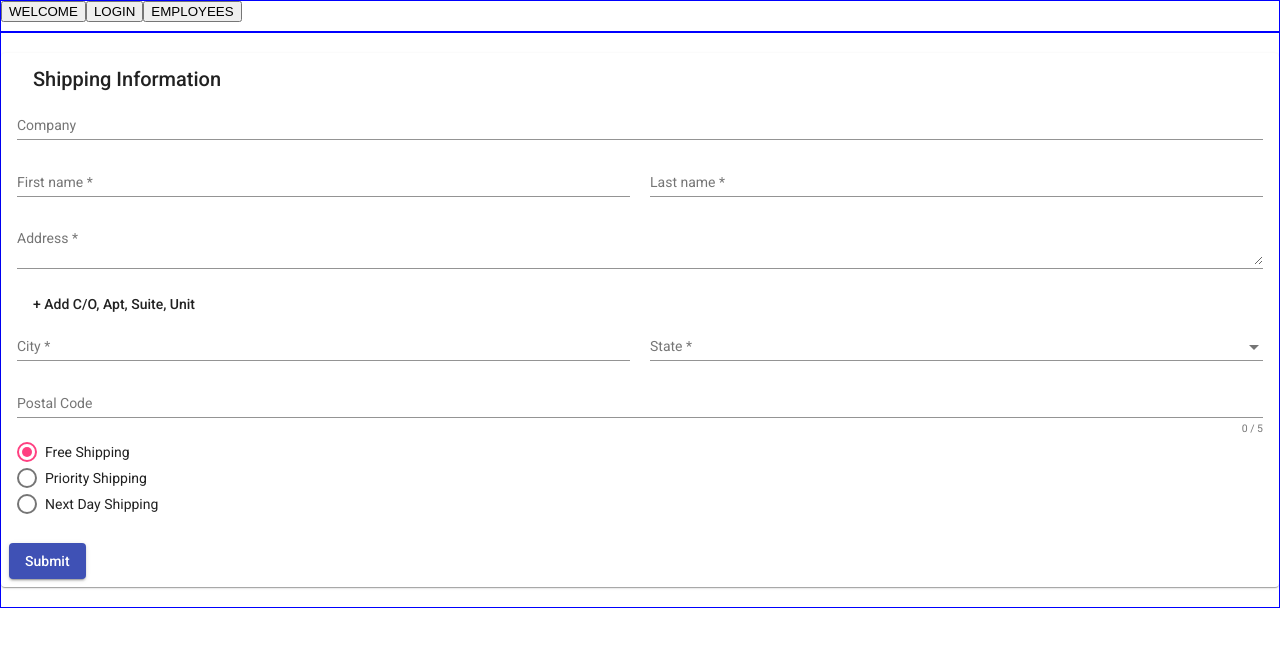
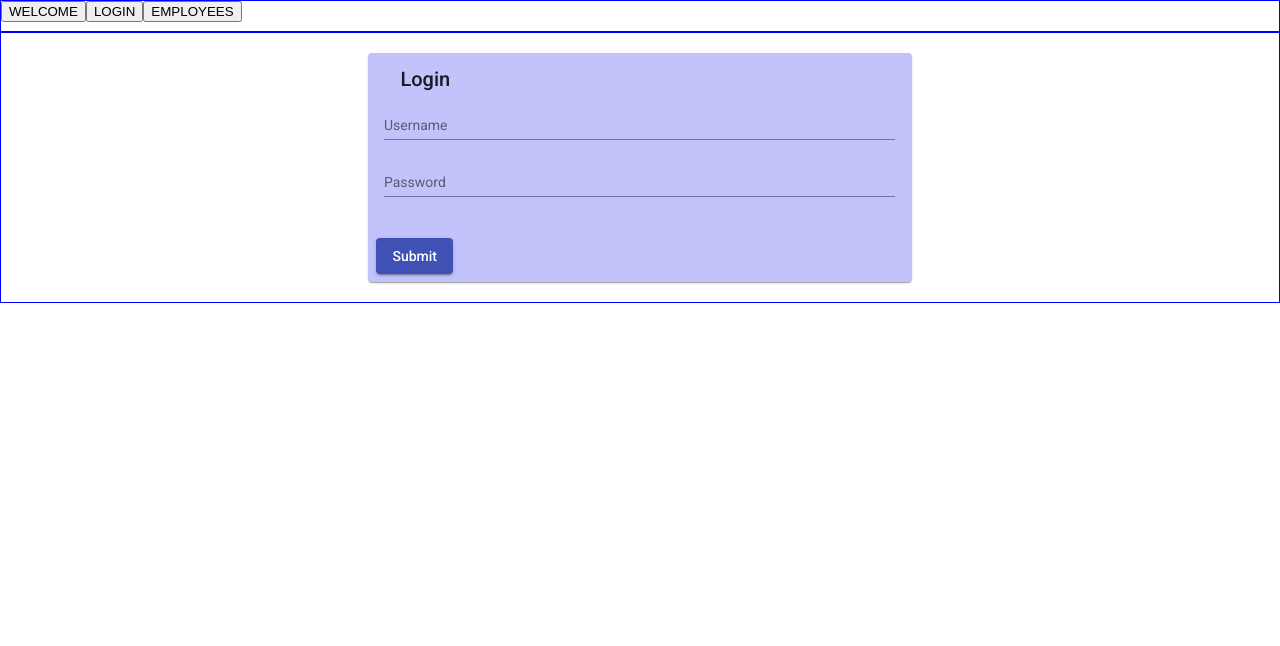
Before and after one commit to Saba-d-coder/Birthday_JobAnniversary_Wisher-FrontEnd, an Angular app: page /login in a window 1280 px wide. Shown: the top 646 px of the page. Built offline with nearby package versions, Linux system fonts and the light colour scheme.

Commit message:
Basic login to sent authenticate request

```diff
--- a/proxy.config.json
+++ b/proxy.config.json
@@ -3,5 +3,10 @@
     "target": "http://localhost:8080",
     "secure": false,
     "logLevel": "debug"
+  },
+  "/api/*": {
+    "target": "http://localhost:8080/",
+    "secure": false,
+    "logLevel": "debug"
   }
 }
--- /dev/null
+++ b/src/app/authenticate.service.ts
@@ -0,0 +1,19 @@
+import { HttpClient } from '@angular/common/http';
+import { Injectable } from '@angular/core';
+import { Observable } from 'rxjs';
+
+@Injectable({
+  providedIn: 'root',
+})
+export class AuthenticateService {
+  constructor(private httpClient: HttpClient) {}
+
+  authenticateSignIn(username: String, password: String): Observable<any> {
+    let jsonBody = {
+      username: username,
+      password: password,
+    };
+
+    return this.httpClient.post('api/authenticate', jsonBody);
+  }
+}
--- a/src/app/test-module/test-login/test-login.component.css
+++ b/src/app/test-module/test-login/test-login.component.css
@@ -2,8 +2,10 @@
   width: 100%;
 }
 
-.shipping-card {
+.login-card {
   min-width: 120px;
+  max-width: 40%;
+  background-color: rgb(195, 195, 252);
   margin: 20px auto;
 }
 
--- a/src/app/test-module/test-login/test-login.component.html
+++ b/src/app/test-module/test-login/test-login.component.html
@@ -1,100 +1,33 @@
-<form [formGroup]="addressForm" novalidate (ngSubmit)="onSubmit()">
-  <mat-card class="shipping-card">
+<form [formGroup]="loginForm" novalidate (ngSubmit)="onSubmit()">
+  <mat-card class="login-card">
     <mat-card-header>
-      <mat-card-title>Shipping Information</mat-card-title>
+      <mat-card-title>Login</mat-card-title>
     </mat-card-header>
     <mat-card-content>
       <div class="row">
         <div class="col">
           <mat-form-field class="full-width">
-            <input matInput placeholder="Company" formControlName="company">
+            <input matInput placeholder="Username" formControlName="username" />
           </mat-form-field>
         </div>
       </div>
+
       <div class="row">
         <div class="col">
           <mat-form-field class="full-width">
-            <input matInput placeholder="First name" formControlName="firstName">
-            <mat-error *ngIf="addressForm.controls['firstName'].hasError('required')">
-              First name is <strong>required</strong>
-            </mat-error>
-          </mat-form-field>
-        </div>
-        <div class="col">
-          <mat-form-field class="full-width">
-            <input matInput placeholder="Last name" formControlName="lastName">
-            <mat-error *ngIf="addressForm.controls['lastName'].hasError('required')">
-              Last name is <strong>required</strong>
-            </mat-error>
+            <input matInput placeholder="Password" formControlName="password" />
           </mat-form-field>
         </div>
       </div>
-      <div class="row">
-        <div class="col">
-          <mat-form-field class="full-width">
-            <textarea matInput placeholder="Address" formControlName="address"></textarea>
-            <mat-error *ngIf="addressForm.controls['address'].hasError('required')">
-              Address is <strong>required</strong>
-            </mat-error>
-          </mat-form-field>
-        </div>
-      </div>
-      <div class="row" *ngIf="!hasUnitNumber">
-        <div class="col">
-          <button mat-button type="button" (click)="hasUnitNumber = !hasUnitNumber">
-            + Add C/O, Apt, Suite, Unit
-          </button>
-        </div>
-      </div>
-      <div class="row" *ngIf="hasUnitNumber">
-        <div class="col">
-          <mat-form-field class="full-width">
-            <textarea matInput placeholder="Address 2" formControlName="address2"></textarea>
-          </mat-form-field>
-        </div>
-      </div>
-      <div class="row">
-        <div class="col">
-          <mat-form-field class="full-width">
-            <input matInput placeholder="City" formControlName="city">
-            <mat-error *ngIf="addressForm.controls['city'].hasError('required')">
-              City is <strong>required</strong>
-            </mat-error>
-          </mat-form-field>
-        </div>
-        <div class="col">
-          <mat-form-field class="full-width">
-            <mat-select placeholder="State" formControlName="state">
-              <mat-option *ngFor="let state of states" [value]="state.abbreviation">
-                {{ state.name }}
-              </mat-option>
-            </mat-select>
-            <mat-error *ngIf="addressForm.controls['state'].hasError('required')">
-              State is <strong>required</strong>
-            </mat-error>
-          </mat-form-field>
-        </div>
-      </div>
-      <div class="row">
-        <div class="col">
-          <mat-form-field class="full-width">
-            <input matInput #postalCode maxlength="5" placeholder="Postal Code" type="number" formControlName="postalCode">
-            <mat-hint align="end">{{postalCode.value.length}} / 5</mat-hint>
-          </mat-form-field>
-        </div>
-      </div>
-      <div class="row">
-        <div class="col">
-          <mat-radio-group formControlName="shipping">
-            <mat-radio-button value="free">Free Shipping</mat-radio-button>
-            <mat-radio-button value="priority">Priority Shipping</mat-radio-button>
-            <mat-radio-button value="nextday">Next Day Shipping</mat-radio-button>
-          </mat-radio-group>
-        </div>
-      </div>
     </mat-card-content>
+
     <mat-card-actions>
       <button mat-raised-button color="primary" type="submit">Submit</button>
     </mat-card-actions>
   </mat-card>
 </form>
+
+<div *ngIf="received">
+  <h2>Received Data</h2>
+  <h3>{{ data }}</h3>
+</div>
--- a/src/app/test-module/test-login/test-login.component.ts
+++ b/src/app/test-module/test-login/test-login.component.ts
@@ -1,93 +1,34 @@
 import { Component } from '@angular/core';
 import { FormBuilder, Validators } from '@angular/forms';
+import { AuthenticateService } from 'src/app/authenticate.service';
 
 @Component({
   selector: 'app-test-login',
   templateUrl: './test-login.component.html',
-  styleUrls: ['./test-login.component.css']
+  styleUrls: ['./test-login.component.css'],
 })
 export class TestLoginComponent {
-  addressForm = this.fb.group({
-    company: null,
-    firstName: [null, Validators.required],
-    lastName: [null, Validators.required],
-    address: [null, Validators.required],
-    address2: null,
-    city: [null, Validators.required],
-    state: [null, Validators.required],
-    postalCode: [null, Validators.compose([
-      Validators.required, Validators.minLength(5), Validators.maxLength(5)])
-    ],
-    shipping: ['free', Validators.required]
+  public data: String = '';
+  public received: boolean = false;
+
+  loginForm = this.fb.group({
+    username: null,
+    password: null,
   });
 
-  hasUnitNumber = false;
-
-  states = [
-    {name: 'Alabama', abbreviation: 'AL'},
-    {name: 'Alaska', abbreviation: 'AK'},
-    {name: 'American Samoa', abbreviation: 'AS'},
-    {name: 'Arizona', abbreviation: 'AZ'},
-    {name: 'Arkansas', abbreviation: 'AR'},
-    {name: 'California', abbreviation: 'CA'},
-    {name: 'Colorado', abbreviation: 'CO'},
-    {name: 'Connecticut', abbreviation: 'CT'},
-    {name: 'Delaware', abbreviation: 'DE'},
-    {name: 'District Of Columbia', abbreviation: 'DC'},
-    {name: 'Federated States Of Micronesia', abbreviation: 'FM'},
-    {name: 'Florida', abbreviation: 'FL'},
-    {name: 'Georgia', abbreviation: 'GA'},
-    {name: 'Guam', abbreviation: 'GU'},
-    {name: 'Hawaii', abbreviation: 'HI'},
-    {name: 'Idaho', abbreviation: 'ID'},
-    {name: 'Illinois', abbreviation: 'IL'},
-    {name: 'Indiana', abbreviation: 'IN'},
-    {name: 'Iowa', abbreviation: 'IA'},
-    {name: 'Kansas', abbreviation: 'KS'},
-    {name: 'Kentucky', abbreviation: 'KY'},
-    {name: 'Louisiana', abbreviation: 'LA'},
-    {name: 'Maine', abbreviation: 'ME'},
-    {name: 'Marshall Islands', abbreviation: 'MH'},
-    {name: 'Maryland', abbreviation: 'MD'},
-    {name: 'Massachusetts', abbreviation: 'MA'},
-    {name: 'Michigan', abbreviation: 'MI'},
-    {name: 'Minnesota', abbreviation: 'MN'},
-    {name: 'Mississippi', abbreviation: 'MS'},
-    {name: 'Missouri', abbreviation: 'MO'},
-    {name: 'Montana', abbreviation: 'MT'},
-    {name: 'Nebraska', abbreviation: 'NE'},
-    {name: 'Nevada', abbreviation: 'NV'},
-    {name: 'New Hampshire', abbreviation: 'NH'},
-    {name: 'New Jersey', abbreviation: 'NJ'},
-    {name: 'New Mexico', abbreviation: 'NM'},
-    {name: 'New York', abbreviation: 'NY'},
-    {name: 'North Carolina', abbreviation: 'NC'},
-    {name: 'North Dakota', abbreviation: 'ND'},
-    {name: 'Northern Mariana Islands', abbreviation: 'MP'},
-    {name: 'Ohio', abbreviation: 'OH'},
-    {name: 'Oklahoma', abbreviation: 'OK'},
-    {name: 'Oregon', abbreviation: 'OR'},
-    {name: 'Palau', abbreviation: 'PW'},
-    {name: 'Pennsylvania', abbreviation: 'PA'},
-    {name: 'Puerto Rico', abbreviation: 'PR'},
-    {name: 'Rhode Island', abbreviation: 'RI'},
-    {name: 'South Carolina', abbreviation: 'SC'},
-    {name: 'South Dakota', abbreviation: 'SD'},
-    {name: 'Tennessee', abbreviation: 'TN'},
-    {name: 'Texas', abbreviation: 'TX'},
-    {name: 'Utah', abbreviation: 'UT'},
-    {name: 'Vermont', abbreviation: 'VT'},
-    {name: 'Virgin Islands', abbreviation: 'VI'},
-    {name: 'Virginia', abbreviation: 'VA'},
-    {name: 'Washington', abbreviation: 'WA'},
-    {name: 'West Virginia', abbreviation: 'WV'},
-    {name: 'Wisconsin', abbreviation: 'WI'},
-    {name: 'Wyoming', abbreviation: 'WY'}
-  ];
-
-  constructor(private fb: FormBuilder) {}
+  constructor(
+    private fb: FormBuilder,
+    private authenticateService: AuthenticateService
+  ) {}
 
   onSubmit(): void {
-    alert('Thanks!');
+    const formValue = this.loginForm.value;
+
+    this.authenticateService
+      .authenticateSignIn(formValue.username, formValue.password)
+      .subscribe((responseBody) => {
+        this.data = JSON.stringify(responseBody);
+        this.received = true;
+      });
   }
 }
```
Also changed, not shown: 1 other file (tests, documents, lock files or other folders).
